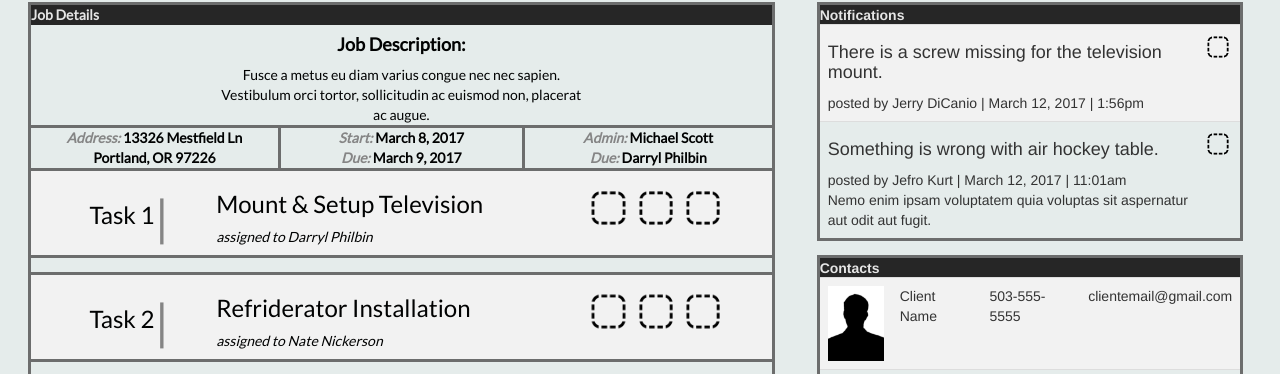
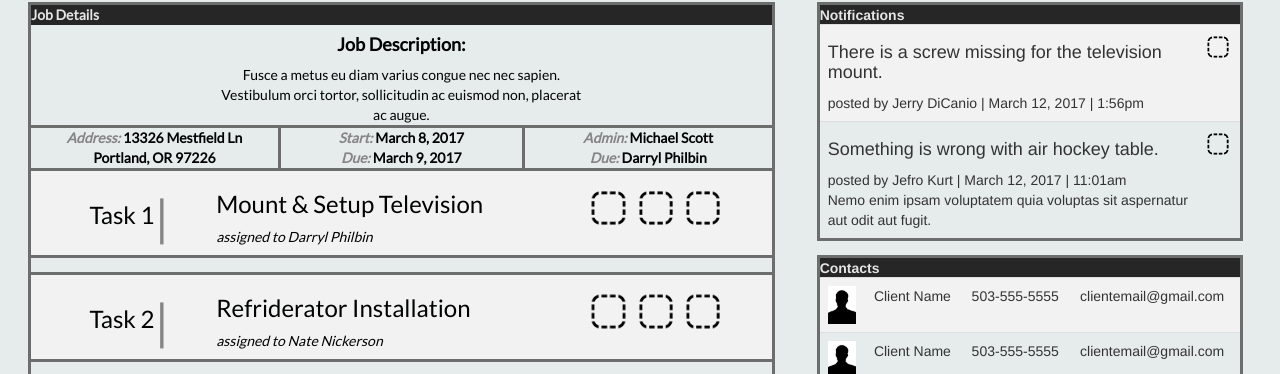
Before and after one commit to Shabis/HTML_NW-Transfer, a plain HTML site: page index.html in a window 1280 px wide. Shown: the part 184-558 px from the top of the page. Drawn offline with Linux system fonts and the light colour scheme.

Commit message:
reduce size of contact image

```diff
--- a/css/styles.css
+++ b/css/styles.css
@@ -195,5 +195,5 @@ p {
 }
 
 #contact-image {
-  width: 4em;
+  width: 2em;
 }
```
